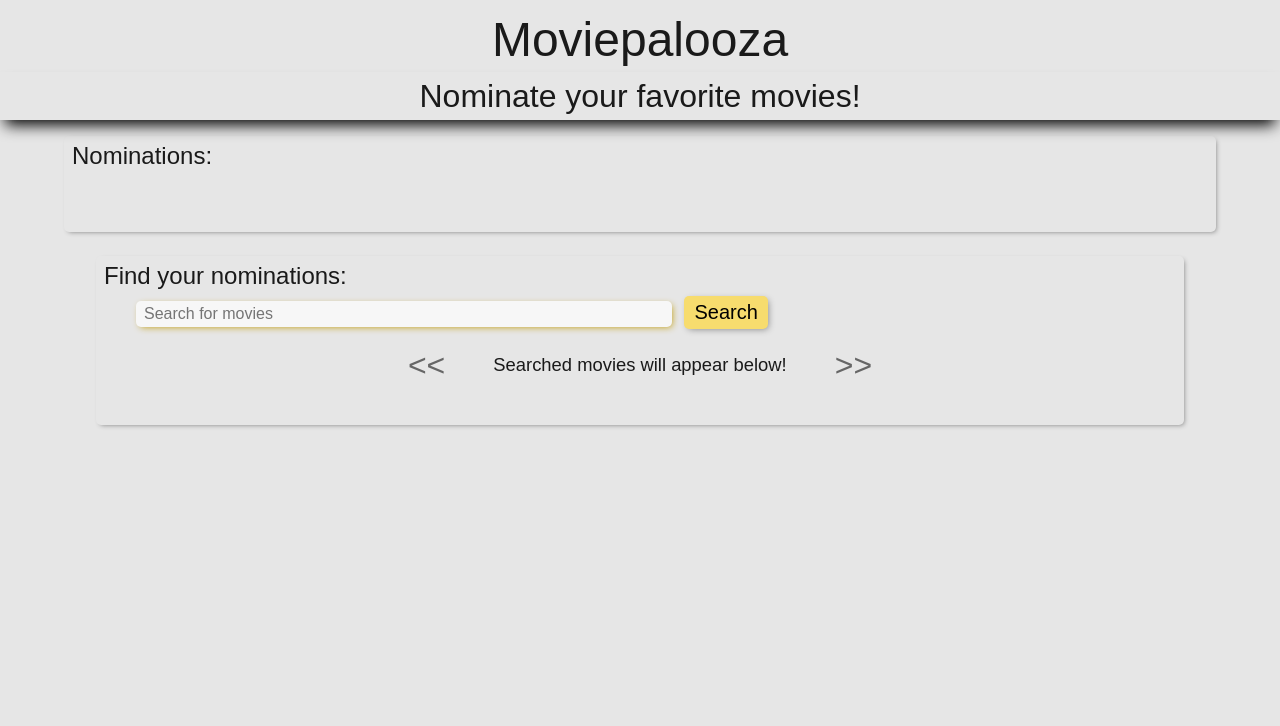
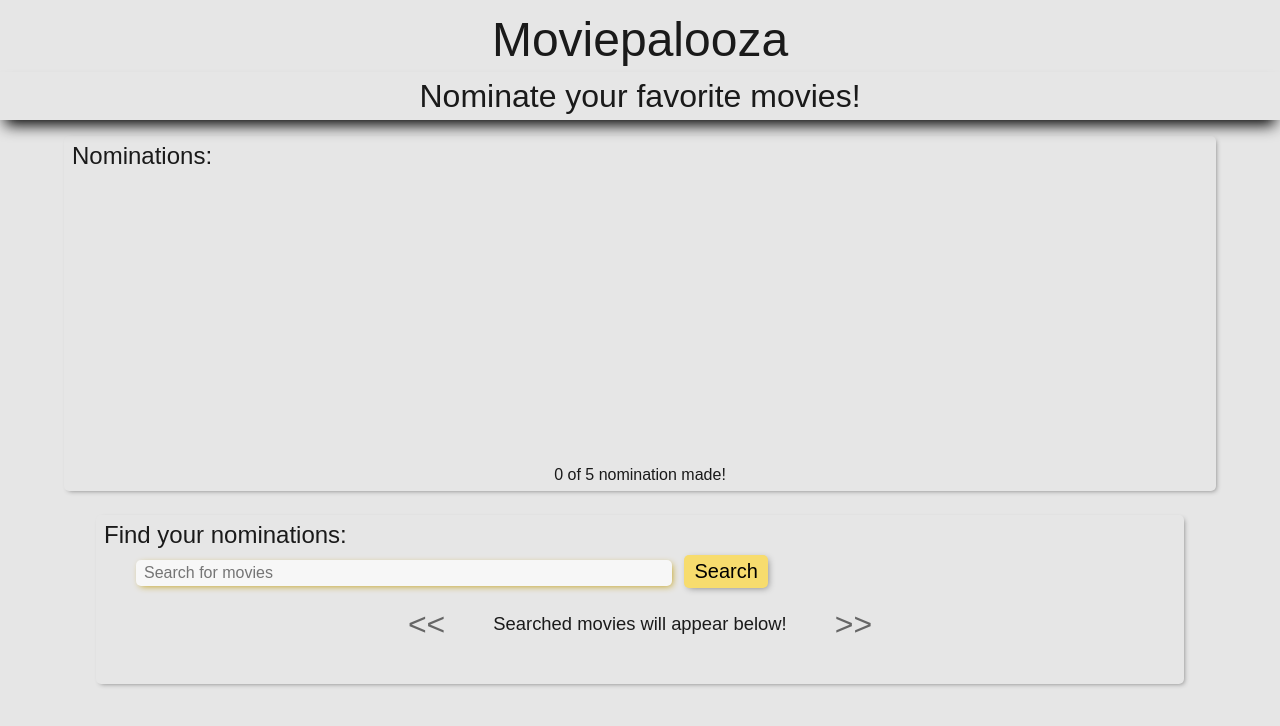
Before and after one commit to Zietieflr/code-challenge-shopify, a website built with webpack: page index.html in a window 1280 px wide. Built offline with nearby package versions, Linux system fonts and the light colour scheme; some packages are replaced by stand-ins of ours; no server answers; a web font is replaced by a local one.

Commit message:
Style nominations count display.

```diff
--- a/css/index.css
+++ b/css/index.css
@@ -34,7 +34,7 @@ h3 {
   padding: .5rem;
   border-radius: 5px;
   box-shadow: 2px 2px 5px -2px hsl(0, 0%, 50%);
-  min-height: 5rem;
+  min-height: 20rem;
 }
 
 .search {
@@ -93,6 +93,7 @@ ul {
 
 .nominations > ul {
   justify-content: left;
+  min-height: 18rem;
 }
 
 .nominations > ul > li:first-child {
@@ -105,6 +106,11 @@ ul {
 
 .nominations > ul > li:last-child {
   margin-right: 0;
+}
+
+.nominations > p:last-child {
+  text-align: center;
+  font-weight: 500;
 }
 
 nav {
--- a/index.html
+++ b/index.html
@@ -22,7 +22,7 @@
       <li class="movie-card"><h4>Pirates of the Caribbean: On Stranger Tides</h4><img src="https://m.media-amazon.com/images/M/MV5BMjE5MjkwODI3Nl5BMl5BanBnXkFtZTcwNjcwMDk4NA@@._V1_SX300.jpg" alt="Poster for Pirates of the Caribbean: On Stranger Tides."><p>Released: 2011</p><a href="https://www.imdb.com/title/tt1298650/">IMDb</a><button>Remove</button></li>
       <li class="movie-card"><h4>Pirates of the Caribbean: On Stranger Tides</h4><img src="https://m.media-amazon.com/images/M/MV5BMjE5MjkwODI3Nl5BMl5BanBnXkFtZTcwNjcwMDk4NA@@._V1_SX300.jpg" alt="Poster for Pirates of the Caribbean: On Stranger Tides."><p>Released: 2011</p><a href="https://www.imdb.com/title/tt1298650/">IMDb</a><button>Remove</button></li> -->
     </ul>
-    <p></p>
+    <p>0 of 5 nomination made!</p>
   </section>
   <section class="search">
     <h3>Find your nominations:</h3>
```
